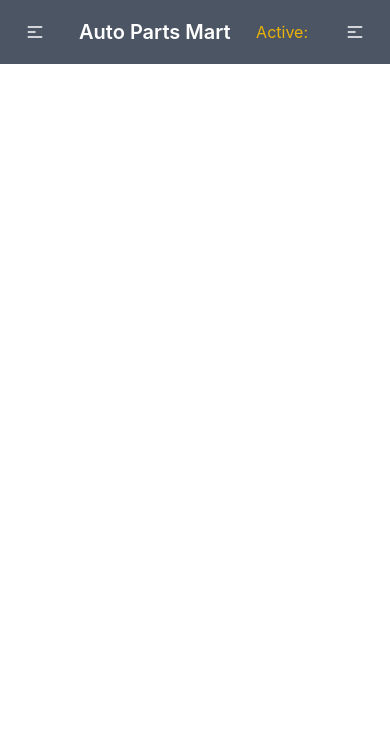
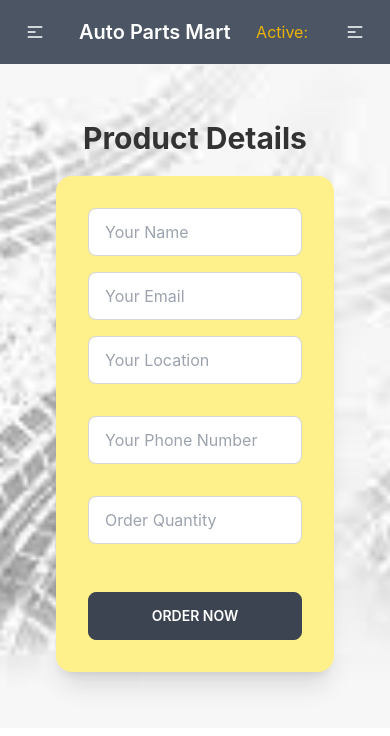
Before and after one commit to myishatunsamiha/auto-parts-mart-clientSide, a React (Create React App) app: page /purchase/1 in a window 390 px wide. Shown: the top 736 px of the page. Built offline with nearby package versions, Linux system fonts and the light colour scheme; no server answers.

Commit message:
Created the purchase page and added order functionality.

```diff
--- a/src/App.js
+++ b/src/App.js
@@ -31,7 +31,7 @@ function App() {
         <Route path="/" element={<Home />} ></Route>
         <Route path="login" element={<Login />} ></Route>
         <Route path="signup" element={<Signup />} ></Route>
-        <Route path="purchase" element={<RequireAuth><Purchase /></RequireAuth>} />
+        <Route path="purchase/:id" element={<RequireAuth><Purchase /></RequireAuth>} />
         <Route path="dashboard" element={<RequireAuth><Dashboard></Dashboard></RequireAuth>}>
           <Route index element={<MyProfile></MyProfile>}></Route>
           <Route path='myOrders' element={<MyOrders></MyOrders>}></Route>
--- a/src/pages/Home/DisplayProduct.js
+++ b/src/pages/Home/DisplayProduct.js
@@ -1,14 +1,10 @@
 import React from 'react';
 import { useQuery } from 'react-query';
+import { Link } from 'react-router-dom';
 import Loading from '../Shared/Loading';
 
 const DisplayProduct = () => {
-    const { data: products, isLoading } = useQuery('products', () => fetch('http://localhost:5000/Product', {
-        headers: {
-            method: 'GET',
-            'authorization': `Bearer ${localStorage.getItem('accessToken')}`
-        }
-    }).then(res => res.json()));
+    const { data: products, isLoading } = useQuery('products', () => fetch('http://localhost:5000/producthome').then(res => res.json()));
 
 
     if (isLoading) {
@@ -32,7 +28,7 @@ const DisplayProduct = () => {
                                     <p>min order quantity: {product.minQnt}</p>
                                     <p>available quantity: {product.availableQnt}</p>
                                     <p>per unit price: {product.price}</p>
-                                    <button class="btn btn-primary">Purchase</button>
+                                    <Link to={`/purchase/${product._id}`}><button class="btn btn-primary">Purchase</button></Link>
                                 </div>
                             </div>
                         )
--- a/src/pages/Purchase/Purchase.js
+++ b/src/pages/Purchase/Purchase.js
@@ -1,9 +1,207 @@
-import React from 'react';
+import React, { useEffect, useState } from 'react';
+import { useAuthState } from 'react-firebase-hooks/auth';
+import { useForm } from 'react-hook-form';
+import { useQuery } from 'react-query';
+import { Link, useParams } from 'react-router-dom';
+import { toast } from 'react-toastify';
+import auth from '../../firebase.init';
+import Loading from '../Shared/Loading';
 
 const Purchase = () => {
+    const { id } = useParams();
+    const [user] = useAuthState(auth);
+    const [disable, setDisable] = useState(false);
+    const [qntError, setQntError] = useState('');
+
+
+    // for react form
+    const { register, formState: { errors }, handleSubmit, reset } = useForm();
+
+    // get the product data
+    const { data: product, isLoading, refetch } = useQuery('product', () =>
+        fetch(`http://localhost:5000/product/${id}`, {
+            method: 'GET',
+            headers: {
+                'content-type': 'application/json',    // not necessary
+                'authorization': `Bearer ${localStorage.getItem('accessToken')}`
+            }
+        }).then(res =>
+            res.json()
+        )
+    )
+
+    if (isLoading) {
+        return <Loading></Loading>;
+    }
+
+
+    // get the order quantity when onBlur event occurs
+    const handleQuantity = event => {       // on blur event
+        const orderQnt = parseInt(event.target.value);
+        if (orderQnt > product.availableQnt || orderQnt < product.minQnt) {
+            setQntError(`Order Quantity needs to be between ${product.minQnt} and ${product.availableQnt}`);
+            console.log(qntError);
+            setDisable(true);
+        } else {
+            setQntError('');
+            setDisable(false);
+        }
+    }
+
+    // order the product
+    const onSubmit = async data => {
+        const order = {
+            productId: id,
+            productName: product.name,
+            orderedQnt: data.quantity,
+            price: product.price,
+
+            userName: user.displayName,
+            userEmail: user.email,
+            location: data.location,
+            phone: data.phone,
+        }
+
+
+        fetch('http://localhost:5000/order', {
+            method: 'POST',
+            headers: {
+                'content-type': 'application/json',
+                'authorization': `Bearer ${localStorage.getItem('accessToken')}`
+            },
+            body: JSON.stringify(order)
+        })
+            .then(res => res.json())
+            .then(res => {
+                console.log(res);
+                if (res.success) {
+                    reset();
+                    toast(`Order has been placed.`);
+
+                } else {
+                    toast.error(`Failed to place the order.`);
+                }
+            })
+
+        console.log(order);
+    }
+
+
+
     return (
-        <div>
-            <h2>Purchase</h2>
+        <div className='p-14'>
+            <h2 className='text-center font-bold text-3xl mb-5'>Product Details</h2>
+
+            <div className='grid md:grid-cols-2 gap-10'>
+                {
+                    product &&
+
+                    <div class="card bg-base-100 shadow-xl max-w-sm">
+                        <figure><img src={product.img} className='w-full' alt="Shoes" /></figure>
+                        <div class="card-body">
+                            <p>name: {product.name}</p>
+                            <p>description: {product.description}</p>
+                            <p>min order quantity: {product.minQnt}</p>
+                            <p>available quantity: {product.availableQnt}</p>
+                            <p>per unit price: {product.price}</p>
+                            <Link to={`/purchase/${product._id}`}><button class="btn btn-primary">Purchase</button></Link>
+                        </div>
+                    </div>
+
+                }
+
+                <div class="card bg-yellow-200 shadow-xl max-w-sm">
+                    <div class="card-body">
+
+                        <form className='mx-auto' onSubmit={handleSubmit(onSubmit)}>
+                            {/* name field  */}
+                            <div className="form-control w-full max-w-xs mb-4">
+                                <input type="name"
+                                    placeholder="Your Name"
+                                    className="input input-bordered w-full max-w-xs"
+                                    value={user?.displayName}
+                                    readOnly={true}
+                                    {...register("name")} />
+                            </div>
+
+
+                            {/* email field  */}
+                            <div className="form-control w-full max-w-xs mb-4">
+                                <input type="text"
+                                    placeholder="Your Email"
+                                    className="input input-bordered w-full max-w-xs"
+                                    value={user?.email}
+                                    readOnly={true}
+                                    {...register("email")} />
+                            </div>
+
+                            {/* location field  */}
+                            <div className="form-control w-full max-w-xs mb-4">
+                                <input type="text"
+                                    placeholder="Your Location"
+                                    className="input input-bordered w-full max-w-xs"
+                                    {...register("location", {
+                                        required: {
+                                            value: true,
+                                            message: 'Location is required'
+                                        }
+                                    })} />
+
+                                <label className="label">
+                                    {errors.location?.type === 'required' && <span className="label-text-alt text-red-500">{errors.location.message}</span>}
+                                </label>
+                            </div>
+
+                            {/* phone number  */}
+                            <div className="form-control w-full max-w-xs mb-4">
+                                <input type="text"
+                                    placeholder="Your Phone Number"
+                                    className="input input-bordered w-full max-w-xs"
+                                    {...register("phone", {
+                                        required: {
+                                            value: true,
+                                            message: 'Phone number is required'
+                                        }
+                                    })} />
+
+                                <label className="label">
+                                    {errors.phone?.type === 'required' && <span className="label-text-alt text-red-500">{errors.phone.message}</span>}
+                                </label>
+                            </div>
+
+
+                            {/* order quantity */}
+                            <div className="form-control w-full max-w-xs mb-4" onBlur={handleQuantity}>
+
+                                <input type="number"
+                                    placeholder="Order Quantity"
+                                    className="input input-bordered w-full max-w-xs"
+                                    min={product?.minQnt}
+                                    max={product?.availableQnt}
+                                    {...register("quantity", {
+                                        required: {
+                                            value: true,
+                                            message: 'Quantity is required'
+                                        },
+
+                                    })} />
+
+                                <label className="label">
+                                    {errors.quantity?.type === 'required' && <span className="label-text-alt text-red-500">{errors.quantity.message}</span>}
+                                    <p className='text-red-500 text-center' style={{ fontSize: '12px' }}><span>{qntError}</span></p>
+                                </label>
+                            </div>
+
+                            <input className='btn mt-4 w-full max-w-xs text-white' type="submit" value='Order Now' disabled={disable} />
+                        </form>
+
+
+                    </div>
+                </div>
+            </div>
+
+
+
         </div>
     );
 };
```
